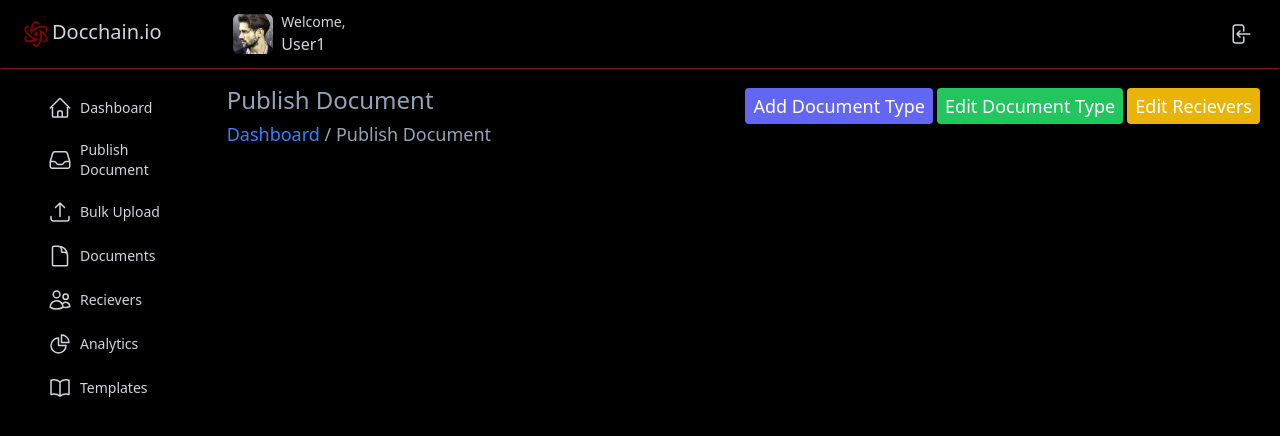
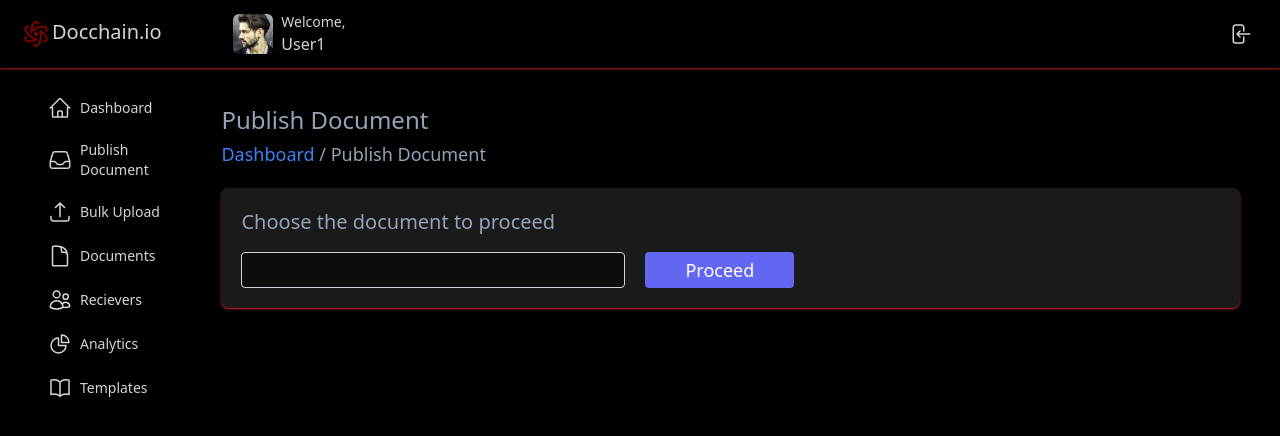
Before and after one commit to Mathav495/DocChain-Demo, a Svelte app in the folder client/: page /Publish in a window 1280 px wide. Shown: the top 436 px of the page. Built offline with nearby package versions, Linux system fonts and the light colour scheme.

Commit message:
Document type selected inputbox added

```diff
--- a/client/src/Pages/Publishdoc.svelte
+++ b/client/src/Pages/Publishdoc.svelte
@@ -18,23 +18,31 @@
 
   <div class="mx-5 flex">
     <Navbar />
-    <div class="mt-2">
-      <h1 class="mt-2 text-2xl font-normal text-slate-400">Publish Document</h1>
-      <h1 class="mt-1 text-lg font-normal text-slate-400">
-        <a href="/Dash" class="cursor-pointer text-blue-500 ">Dashboard</a> / Publish
-        Document
-      </h1>
-    </div>
-    <div class="ml-auto">
-      <button
-        class=" mt-5 rounded bg-indigo-500 px-2 py-1 text-lg text-white hover:bg-indigo-600"
-        >Add Document Type</button>
-      <button
-        class=" mt-5 rounded bg-green-500 px-2 py-1 text-lg text-white hover:bg-green-600"
-        >Edit Document Type</button>
-      <button
-        class=" mt-5 rounded bg-yellow-500 px-2 py-1 text-lg text-white hover:bg-yellow-600"
-        >Edit Recievers</button>
+    <div class="flex w-full flex-col p-5">
+      <div class="flex">
+        <div class="mt-2 flex-1">
+          <h1 class="mt-2 text-2xl font-normal text-slate-400">
+            Publish Document
+          </h1>
+          <h1 class="mt-1 text-lg font-normal text-slate-400">
+            <a href="/Dash" class="cursor-pointer text-blue-500 ">Dashboard</a> /
+            Publish Document
+          </h1>
+        </div>
+      </div>
+
+      <div
+        class="mt-5  w-full  rounded-lg bg-white/10 p-5 shadow-sm shadow-red-600">
+        <h1 class="text-xl text-slate-400">Choose the document to proceed</h1>
+        <div class="mt-4 flex  gap-5">
+          <input
+            type="text"
+            class="w-96 rounded border border-gray-300 bg-black bg-opacity-50 px-2 text-lg leading-8  outline-none transition-colors duration-200 ease-in-out focus:border-indigo-500  focus:ring-2 focus:ring-indigo-200" />
+          <button
+            class=" flex rounded border-0 bg-indigo-500 py-1 px-10 text-lg text-white hover:bg-indigo-600 focus:outline-none"
+            >Proceed</button>
+        </div>
+      </div>
     </div>
   </div>
 </div>
--- a/client/src/componants/Navbar.svelte
+++ b/client/src/componants/Navbar.svelte
@@ -1,4 +1,4 @@
-<div class="flex w-1/4 px-5 py-5 lg:w-1/6">
+<div class="flex w-1/4 px-5 py-5 lg:block lg:w-1/6">
   <nav class="flex-1 space-y-1 pb-4">
     <a
       href="/Dash"
```
